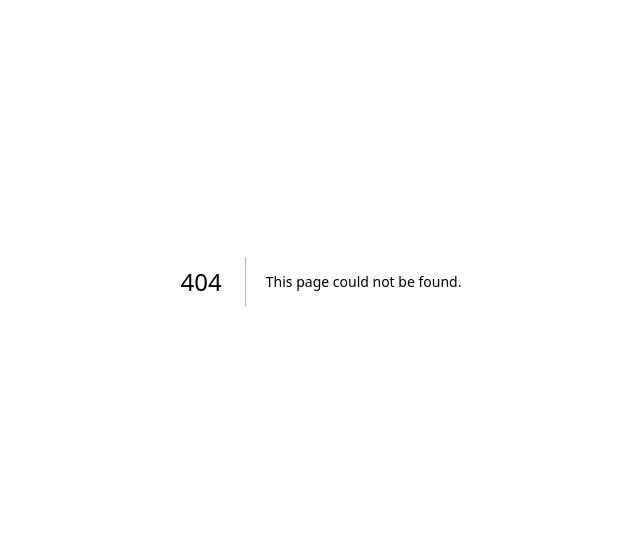
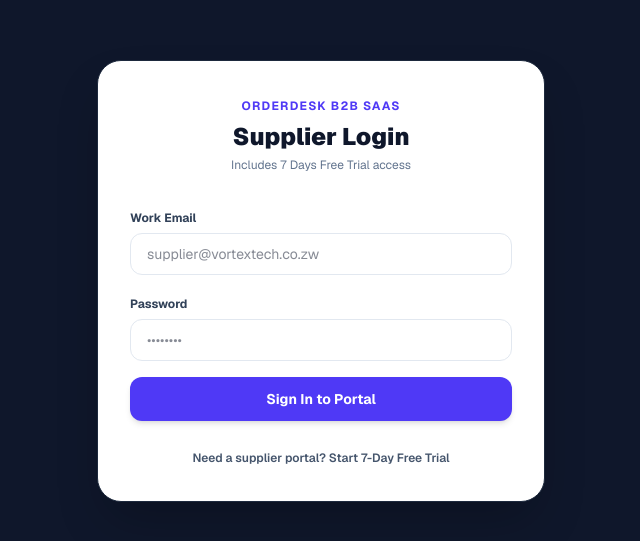
Before and after one commit to Mishtino/orderdesk-ui, a Next.js app: page /login in a window 1280 px wide. Before the commit this address had no page. Shown: the part 119-660 px from the top of the page, without its empty margins (319-959 px from the left). Built offline with nearby package versions, Linux system fonts and the light colour scheme.

Commit message:
Deploy handwritten supplier portal architecture to Vercel

```diff
--- /dev/null
+++ b/src/app/login/page.tsx
@@ -0,0 +1,115 @@
+"use client";
+
+import { useState } from "react";
+import { useRouter } from "next/navigation";
+
+export default function LoginPage() {
+  const router = useRouter();
+  const [isSignUp, setIsSignUp] = useState(false);
+  const [email, setEmail] = useState("");
+  const [password, setPassword] = useState("");
+  const [orgName, setOrgName] = useState("");
+  const [loading, setLoading] = useState(false);
+  const [error, setError] = useState<string | null>(null);
+
+  const handleAuth = async (e: React.FormEvent) => {
+    e.preventDefault();
+    setLoading(true);
+    setError(null);
+
+    try {
+      if (email && password) {
+        localStorage.setItem("orderdesk_org_name", orgName || "Supplier Org");
+        localStorage.setItem("orderdesk_user_email", email);
+        router.push("/");
+      } else {
+        throw new Error("Please fill in all required fields.");
+      }
+    } catch (err: any) {
+      setError(err.message);
+    } finally {
+      setLoading(false);
+    }
+  };
+
+  return (
+    <div className="min-h-screen bg-slate-900 flex items-center justify-center p-6 font-sans">
+      <div className="bg-white rounded-3xl p-8 max-w-md w-full shadow-2xl border border-slate-800">
+        <div className="text-center mb-8">
+          <span className="text-xs font-bold tracking-widest text-indigo-600 uppercase">
+            OrderDesk B2B SaaS
+          </span>
+          <h1 className="text-2xl font-black text-slate-900 mt-1">
+            {isSignUp ? "Create Supplier Account" : "Supplier Login"}
+          </h1>
+          <p className="text-xs text-slate-500 mt-1">Includes 7 Days Free Trial access</p>
+        </div>
+
+        {error && (
+          <div className="mb-4 text-xs font-semibold text-red-600 bg-red-50 p-3 rounded-xl">
+            {error}
+          </div>
+        )}
+
+        <form onSubmit={handleAuth} className="space-y-4">
+          {isSignUp && (
+            <div>
+              <label className="text-xs font-bold text-slate-700">Company / Supplier Name</label>
+              <input
+                type="text"
+                required
+                value={orgName}
+                onChange={(e) => setOrgName(e.target.value)}
+                placeholder="e.g. Vortex Supplies"
+                className="w-full mt-1 px-4 py-2.5 border border-slate-200 rounded-xl text-sm focus:outline-indigo-600 text-slate-900"
+              />
+            </div>
+          )}
+
+          <div>
+            <label className="text-xs font-bold text-slate-700">Work Email</label>
+            <input
+              type="email"
+              required
+              value={email}
+              onChange={(e) => setEmail(e.target.value)}
+              placeholder="supplier@vortextech.co.zw"
+              className="w-full mt-1 px-4 py-2.5 border border-slate-200 rounded-xl text-sm focus:outline-indigo-600 text-slate-900"
+            />
+          </div>
+
+          <div>
+            <label className="text-xs font-bold text-slate-700">Password</label>
+            <input
+              type="password"
+              required
+              value={password}
+              onChange={(e) => setPassword(e.target.value)}
+              placeholder="••••••••"
+              className="w-full mt-1 px-4 py-2.5 border border-slate-200 rounded-xl text-sm focus:outline-indigo-600 text-slate-900"
+            />
+          </div>
+
+          <button
+            type="submit"
+            disabled={loading}
+            className="w-full bg-indigo-600 hover:bg-indigo-700 text-white font-bold py-3 rounded-xl transition text-sm shadow-md disabled:opacity-50"
+          >
+            {loading ? "Authenticating..." : isSignUp ? "Start 7-Day Free Trial" : "Sign In to Portal"}
+          </button>
+        </form>
+
+        <div className="mt-6 text-center">
+          <button
+            onClick={() => setIsSignUp(!isSignUp)}
+            className="text-xs font-semibold text-slate-600 hover:text-indigo-600"
+          >
+            {isSignUp
+              ? "Already have an account? Sign in"
+              : "Need a supplier portal? Start 7-Day Free Trial"}
+          </button>
+        </div>
+      </div>
+    </div>
+  );
+}
--- a/src/app/page.tsx
+++ b/src/app/page.tsx
@@ -1,6 +1,7 @@
 "use client";
 
 import { useState, useEffect } from "react";
+import Link from "next/link";
 import CsvUploader from "./components/CsvUploader";
 
 interface Product {
@@ -18,15 +19,17 @@ interface Order {
   total_amount: number;
   shipping_fee: number;
   status: string;
+  payment_status: string;
   fulfillment_type: string;
   delivery_city: string;
 }
 
-export default function DashboardPage() {
+export default function SupplierDashboard() {
   const [products, setProducts] = useState<Product[]>([]);
   const [orders, setOrders] = useState<Order[]>([]);
   const [loading, setLoading] = useState<boolean>(true);
   const [showCsvModal, setShowCsvModal] = useState<boolean>(false);
+  const [activeTab, setActiveTab] = useState<"stock" | "profile" | "users">("stock");
 
   const fetchDashboardData = async () => {
     setLoading(true);
@@ -52,84 +55,118 @@ export default function DashboardPage() {
     fetchDashboardData();
   }, []);
 
-  const totalRevenue = orders.reduce((sum, o) => sum + (o.total_amount || 0), 0);
-  const activeSKUs = products.length;
-  const lowStockAlerts = products.filter((p) => p.stock_quantity < 5).length;
+  const ordersPlaced = orders.length;
+  const ordersPaid = orders.filter((o) => o.payment_status === "PAID").length;
+  const ordersShipped = orders.filter((o) => o.status === "SHIPPED" || o.status === "COLLECTED").length;
 
   return (
     <div className="min-h-screen bg-slate-50/50 p-6 sm:p-10 font-sans">
-      <div className="max-w-7xl mx-auto space-y-8">
+      <div className="max-w-7xl mx-auto space-y-6">
 
-        {/* Header Section */}
-        <div className="bg-white rounded-3xl p-8 border border-slate-200/80 shadow-sm flex flex-col md:flex-row md:items-center justify-between gap-4">
+        {/* 7-Day Free Trial Banner */}
+        <div className="bg-gradient-to-r from-indigo-600 to-purple-600 text-white rounded-2xl p-4 px-6 flex flex-col sm:flex-row items-center justify-between gap-4 shadow-sm">
+          <div className="flex items-center gap-3">
+            <span className="bg-white/20 text-xs font-black uppercase px-2.5 py-1 rounded-md">
+              Trial Active
+            </span>
+            <p className="text-xs sm:text-sm font-medium">
+              You are currently on the <strong className="font-bold">7-Day Free Trial</strong>. 5 days remaining.
+            </p>
+          </div>
+          <Link
+            href="/billing"
+            className="bg-white text-indigo-700 hover:bg-slate-100 font-bold text-xs px-4 py-2 rounded-xl transition shadow-sm"
+          >
+            Upgrade Plan via Paynow
+          </Link>
+        </div>
+
+        {/* Header & Main Navigation Menu */}
+        <div className="bg-white rounded-3xl p-6 border border-slate-200/80 shadow-sm flex flex-col md:flex-row md:items-center justify-between gap-4">
           <div>
             <span className="text-xs font-bold uppercase tracking-widest text-indigo-600">
-              OrderDesk Supplier Portal
+              Supplier Portal Dashboard
             </span>
-            <h1 className="text-3xl font-extrabold text-slate-900 tracking-tight mt-1">
-              Real-time inventory orchestration
+            <h1 className="text-2xl font-extrabold text-slate-900 tracking-tight mt-0.5">
+              OrderDesk Operations Center
             </h1>
           </div>
-          <div className="flex items-center gap-3">
+
+          {/* Diagram Main Menu Navigation */}
+          <div className="flex items-center gap-2 bg-slate-100 p-1.5 rounded-2xl">
             <button
-              onClick={() => setShowCsvModal(true)}
-              className="bg-indigo-600 hover:bg-indigo-700 text-white font-semibold px-5 py-2.5 rounded-xl transition shadow-sm text-sm"
+              onClick={() => setActiveTab("stock")}
+              className={`px-4 py-2 rounded-xl text-xs font-bold transition ${
+                activeTab === "stock" ? "bg-white text-slate-900 shadow-sm" : "text-slate-500 hover:text-slate-900"
+              }`}
             >
-              + Bulk Upload CSV
+              Stock Management
             </button>
             <button
-              onClick={fetchDashboardData}
-              disabled={loading}
-              className="bg-slate-900 hover:bg-slate-800 text-white font-semibold px-5 py-2.5 rounded-xl transition text-sm disabled:opacity-50"
+              onClick={() => setActiveTab("profile")}
+              className={`px-4 py-2 rounded-xl text-xs font-bold transition ${
+                activeTab === "profile" ? "bg-white text-slate-900 shadow-sm" : "text-slate-500 hover:text-slate-900"
+              }`}
             >
-              {loading ? "Refreshing..." : "↻ Refresh Data"}
+              Profile
+            </button>
+            <button
+              onClick={() => setActiveTab("users")}
+              className={`px-4 py-2 rounded-xl text-xs font-bold transition ${
+                activeTab === "users" ? "bg-white text-slate-900 shadow-sm" : "text-slate-500 hover:text-slate-900"
+              }`}
+            >
+              Users
             </button>
           </div>
         </div>
 
-        {/* Analytics Cards */}
-        <div className="grid grid-cols-1 sm:grid-cols-2 lg:grid-cols-4 gap-6">
-          <div className="bg-white rounded-3xl p-6 border border-slate-200/80 shadow-sm">
-            <span className="text-xs font-semibold text-slate-500 uppercase tracking-wider">Total Revenue</span>
-            <p className="text-3xl font-black text-slate-900 mt-2">${totalRevenue.toFixed(2)}</p>
+        {/* Diagram Order Pipeline Metric Cards */}
+        <div className="grid grid-cols-1 sm:grid-cols-2 lg:grid-cols-4 gap-5">
+          <div
+            onClick={() => setShowCsvModal(true)}
+            className="bg-indigo-50 hover:bg-indigo-100/80 cursor-pointer rounded-3xl p-6 border border-indigo-200 transition shadow-sm flex flex-col justify-between"
+          >
+            <div>
+              <span className="text-xs font-bold text-indigo-700 uppercase tracking-wider">Quick Action</span>
+              <p className="text-lg font-black text-indigo-900 mt-2">Upload CSV for Inventories</p>
+            </div>
+            <span className="text-xs text-indigo-600 font-semibold mt-4">+ Click to import catalog</span>
           </div>
 
           <div className="bg-white rounded-3xl p-6 border border-slate-200/80 shadow-sm">
-            <span className="text-xs font-semibold text-slate-500 uppercase tracking-wider">Total Orders</span>
-            <p className="text-3xl font-black text-slate-900 mt-2">{orders.length}</p>
+            <span className="text-xs font-semibold text-slate-500 uppercase tracking-wider">Orders Placed</span>
+            <p className="text-3xl font-black text-slate-900 mt-2">{ordersPlaced}</p>
           </div>
 
           <div className="bg-white rounded-3xl p-6 border border-slate-200/80 shadow-sm">
-            <span className="text-xs font-semibold text-slate-500 uppercase tracking-wider">Active SKUs</span>
-            <p className="text-3xl font-black text-slate-900 mt-2">{activeSKUs}</p>
+            <span className="text-xs font-semibold text-slate-500 uppercase tracking-wider">Orders Paid</span>
+            <p className="text-3xl font-black text-emerald-600 mt-2">{ordersPaid}</p>
           </div>
 
           <div className="bg-white rounded-3xl p-6 border border-slate-200/80 shadow-sm">
-            <span className="text-xs font-semibold text-slate-500 uppercase tracking-wider">Low Stock Alerts</span>
-            <p className={`text-3xl font-black mt-2 ${lowStockAlerts > 0 ? "text-amber-600" : "text-slate-900"}`}>
-              {lowStockAlerts}
-            </p>
+            <span className="text-xs font-semibold text-slate-500 uppercase tracking-wider">Collected / Shipped</span>
+            <p className="text-3xl font-black text-blue-600 mt-2">{ordersShipped}</p>
           </div>
         </div>
 
-        {/* Data Tables Section */}
+        {/* Dynamic Views matching Main Menu */}
+        {activeTab === "stock" && (
           <div className="grid lg:grid-cols-2 gap-8">
-
-          {/* SKU Inventory Table */}
             <div className="bg-white rounded-3xl p-6 border border-slate-200/80 shadow-sm">
               <div className="flex items-center justify-between mb-6">
-              <h2 className="text-xl font-bold text-slate-900">Live SKU Inventory</h2>
+                <h2 className="text-lg font-bold text-slate-900">Live Stock Management</h2>
                 <span className="text-xs bg-slate-100 text-slate-600 font-bold px-3 py-1 rounded-full">
-                {products.length} Items
+                  {products.length} SKUs
                 </span>
               </div>
 
               {products.length === 0 ? (
                 <div className="p-12 text-center border-2 border-dashed border-slate-200 rounded-2xl">
-                <p className="text-slate-500 text-sm font-medium">No products available yet.</p>
+                  <p className="text-slate-500 text-sm font-medium">No stock registered yet.</p>
                   <button
                     onClick={() => setShowCsvModal(true)}
-                  className="mt-4 text-xs font-bold text-indigo-600 hover:underline"
+                    className="mt-3 text-xs font-bold text-indigo-600 hover:underline"
                   >
                     Upload CSV Spreadsheet
                   </button>
@@ -148,14 +185,10 @@ export default function DashboardPage() {
                     <tbody className="divide-y divide-slate-100">
                       {products.map((p) => (
                         <tr key={p.id} className="hover:bg-slate-50/50 transition">
-                        <td className="py-3.5 font-bold text-slate-900">{p.sku}</td>
-                        <td className="py-3.5 text-slate-600">{p.title}</td>
-                        <td className="py-3.5 font-semibold text-slate-900">${p.wholesale_price.toFixed(2)}</td>
-                        <td className="py-3.5 text-right font-bold">
-                          <span className={p.stock_quantity < 5 ? "text-amber-600" : "text-slate-900"}>
-                            {p.stock_quantity} units
-                          </span>
-                        </td>
+                          <td className="py-3 font-bold text-slate-900">{p.sku}</td>
+                          <td className="py-3 text-slate-600">{p.title}</td>
+                          <td className="py-3 font-semibold text-slate-900">${p.wholesale_price.toFixed(2)}</td>
+                          <td className="py-3 text-right font-bold text-slate-900">{p.stock_quantity} units</td>
                         </tr>
                       ))}
                     </tbody>
@@ -164,18 +197,17 @@ export default function DashboardPage() {
               )}
             </div>
 
-          {/* Wholesale Orders Table */}
             <div className="bg-white rounded-3xl p-6 border border-slate-200/80 shadow-sm">
               <div className="flex items-center justify-between mb-6">
-              <h2 className="text-xl font-bold text-slate-900">Recent Wholesale Orders</h2>
+                <h2 className="text-lg font-bold text-slate-900">Wholesale Orders Pipeline</h2>
                 <span className="text-xs bg-slate-100 text-slate-600 font-bold px-3 py-1 rounded-full">
-                {orders.length} Orders
+                  {orders.length} Total
                 </span>
               </div>
 
               {orders.length === 0 ? (
                 <div className="p-12 text-center border-2 border-dashed border-slate-200 rounded-2xl">
-                <p className="text-slate-500 text-sm font-medium">No orders placed yet.</p>
+                  <p className="text-slate-500 text-sm font-medium">No orders received yet.</p>
                 </div>
               ) : (
                 <div className="overflow-x-auto">
@@ -191,12 +223,10 @@ export default function DashboardPage() {
                     <tbody className="divide-y divide-slate-100">
                       {orders.map((o) => (
                         <tr key={o.id} className="hover:bg-slate-50/50 transition">
-                        <td className="py-3.5 font-bold text-slate-900">{o.client_name}</td>
-                        <td className="py-3.5 text-xs text-slate-500">
-                          {o.fulfillment_type} ({o.delivery_city})
-                        </td>
-                        <td className="py-3.5 font-semibold text-slate-900">${o.total_amount.toFixed(2)}</td>
-                        <td className="py-3.5 text-right">
+                          <td className="py-3 font-bold text-slate-900">{o.client_name}</td>
+                          <td className="py-3 text-xs text-slate-500">{o.fulfillment_type} ({o.delivery_city})</td>
+                          <td className="py-3 font-semibold text-slate-900">${o.total_amount.toFixed(2)}</td>
+                          <td className="py-3 text-right">
                             <span className="bg-amber-100 text-amber-800 text-xs px-2.5 py-1 rounded-full font-bold">
                               {o.status}
                             </span>
@@ -208,8 +238,36 @@ export default function DashboardPage() {
                 </div>
               )}
             </div>
+          </div>
+        )}
 
+        {activeTab === "profile" && (
+          <div className="bg-white rounded-3xl p-8 border border-slate-200/80 shadow-sm max-w-2xl space-y-4">
+            <h2 className="text-xl font-bold text-slate-900">Supplier Profile</h2>
+            <div className="space-y-2 text-sm text-slate-600">
+              <p><strong>Organization:</strong> Vortex Technologies Demo</p>
+              <p><strong>Plan Status:</strong> 7-Day Free Trial Active</p>
+              <p><strong>Paynow Integration:</strong> Enabled</p>
             </div>
+            <Link
+              href="/billing"
+              className="inline-block bg-indigo-600 text-white font-bold text-xs px-5 py-2.5 rounded-xl mt-4 hover:bg-indigo-700 transition"
+            >
+              Manage SaaS Billing & Subscription
+            </Link>
+          </div>
+        )}
+
+        {activeTab === "users" && (
+          <div className="bg-white rounded-3xl p-8 border border-slate-200/80 shadow-sm max-w-2xl space-y-4">
+            <h2 className="text-xl font-bold text-slate-900">User Management</h2>
+            <p className="text-sm text-slate-500">Manage team seats and access permissions for your supplier organization.</p>
+            <div className="p-4 bg-slate-50 rounded-2xl text-xs font-mono text-slate-800">
+              • misheck@vortextech.co.zw (Owner / CEO)
+            </div>
+          </div>
+        )}
+
       </div>
 
       {/* CSV Uploader Modal */}
```
Lines whose indentation alone changed are shown as unchanged.
